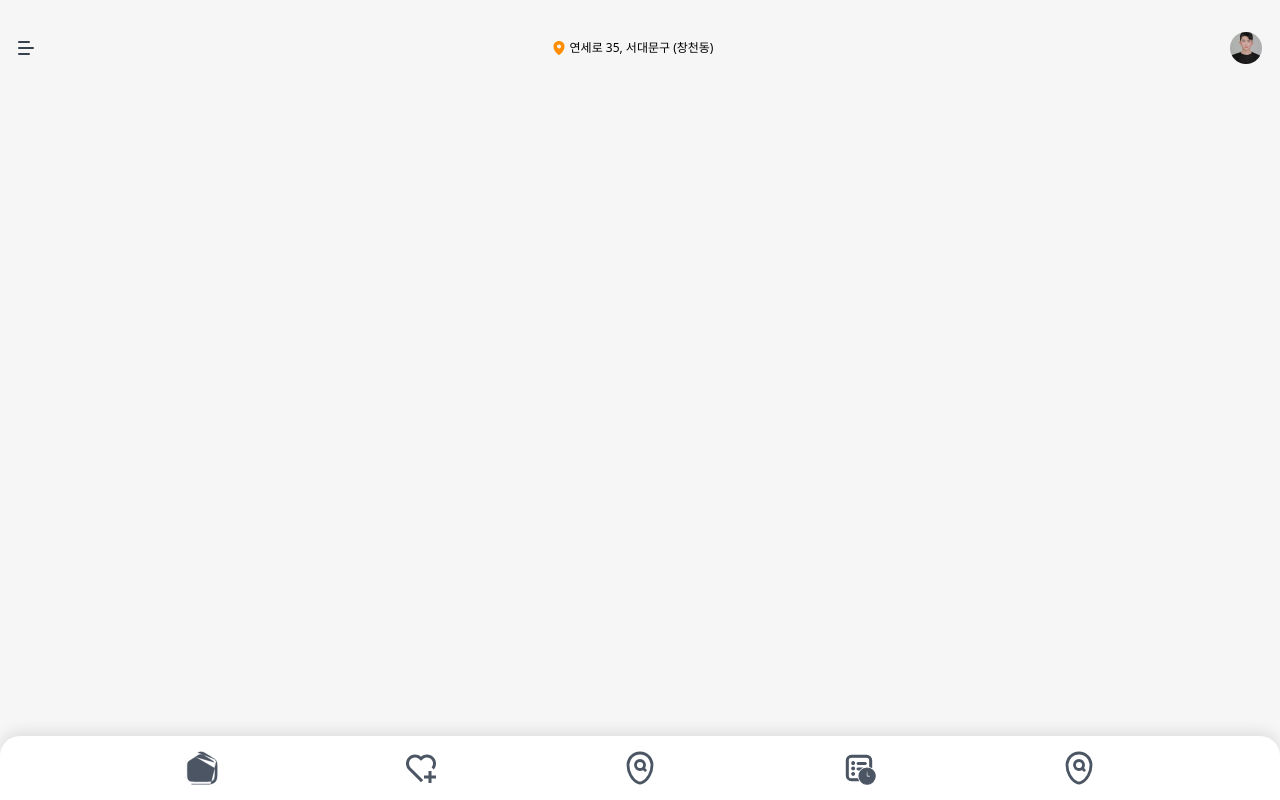
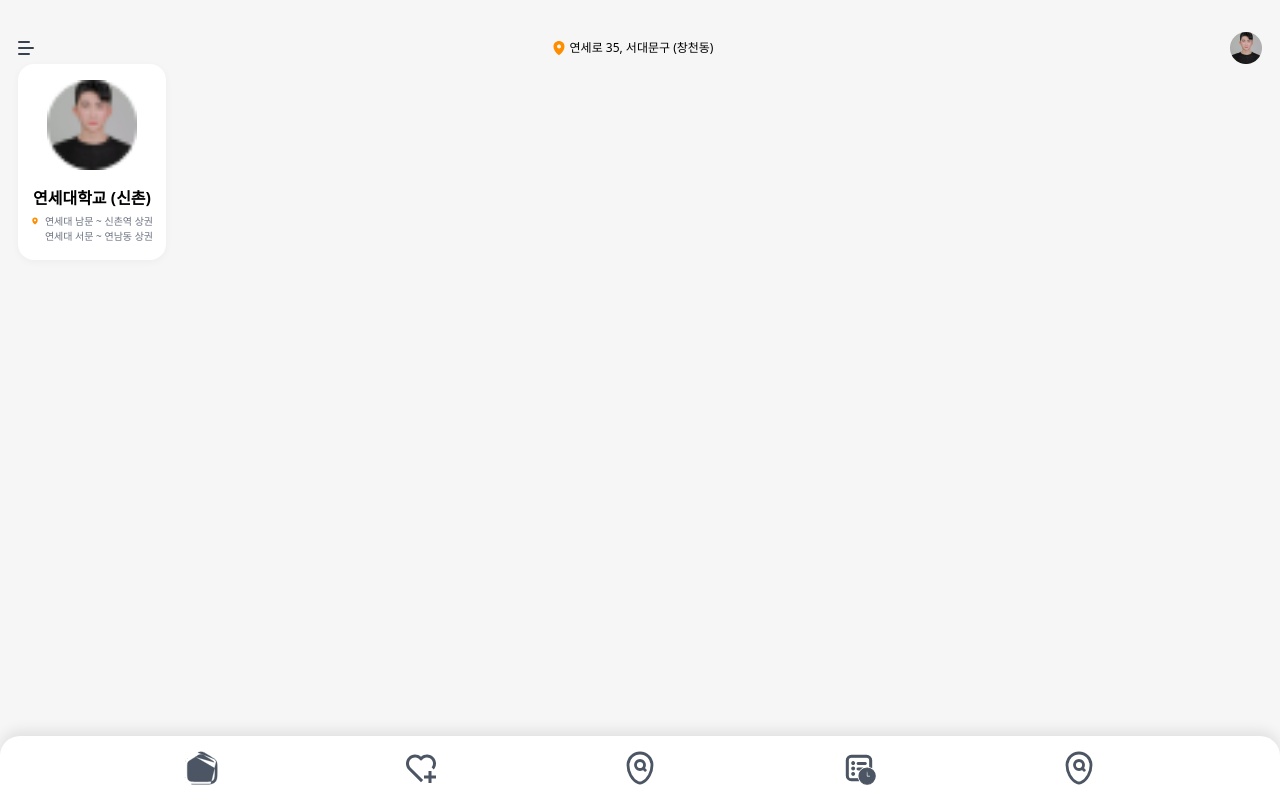
Before and after one commit to dkfriend2023/beabuddy-frontend, a Next.js app: page / in a window 1280 px wide. Built offline with nearby package versions, Linux system fonts and the light colour scheme.

Commit message:
made AreaCard component

```diff
--- /dev/null
+++ b/src/components/AreaCard.tsx
@@ -0,0 +1,25 @@
+import Image from "next/image";
+
+import sampleimg from "/public/sampleimg.png";
+import location from "/public/location.svg";
+
+function AreaCard() {
+  return (
+    <div className="w-[148px] h-[196px] bg-[#ffffff] rounded-[16px] shadow-[0_2px_8px_0_rgba(0,0,0,0.04)] p-[10px] flex flex-col justify-center items-center">
+      <Image src={sampleimg} width={90} height={90} alt="icon" />
+      <div className="text-[1f2937] text-[16px] font-semibold mt-[16px] mb-[3.98px]">
+        연세대학교 (신촌)
+      </div>
+      <div className="flex items-baseline justify-start gap-[5.7px]">
+        <Image src={location} width={8.3} height={10.95} alt="icon" />
+        <div className="text-[#6b7280] text-[10px] font-medium">
+          연세대 남문 ~ 신촌역 상권
+          <br />
+          연세대 서문 ~ 연남동 상권
+        </div>
+      </div>
+    </div>
+  );
+}
+
+export default AreaCard;
--- a/src/pages/index.tsx
+++ b/src/pages/index.tsx
@@ -1,10 +1,12 @@
 import Header from "../components/Header";
+import AreaCard from "../components/AreaCard";
 import NavBar from "../components/NavBar";
 
 function Page() {
   return (
     <div className="h-screen bg-[#f6f6f6] relative px-[18px] pt-[32px]">
       <Header />
+      <AreaCard />
       <NavBar />
     </div>
   );
```
